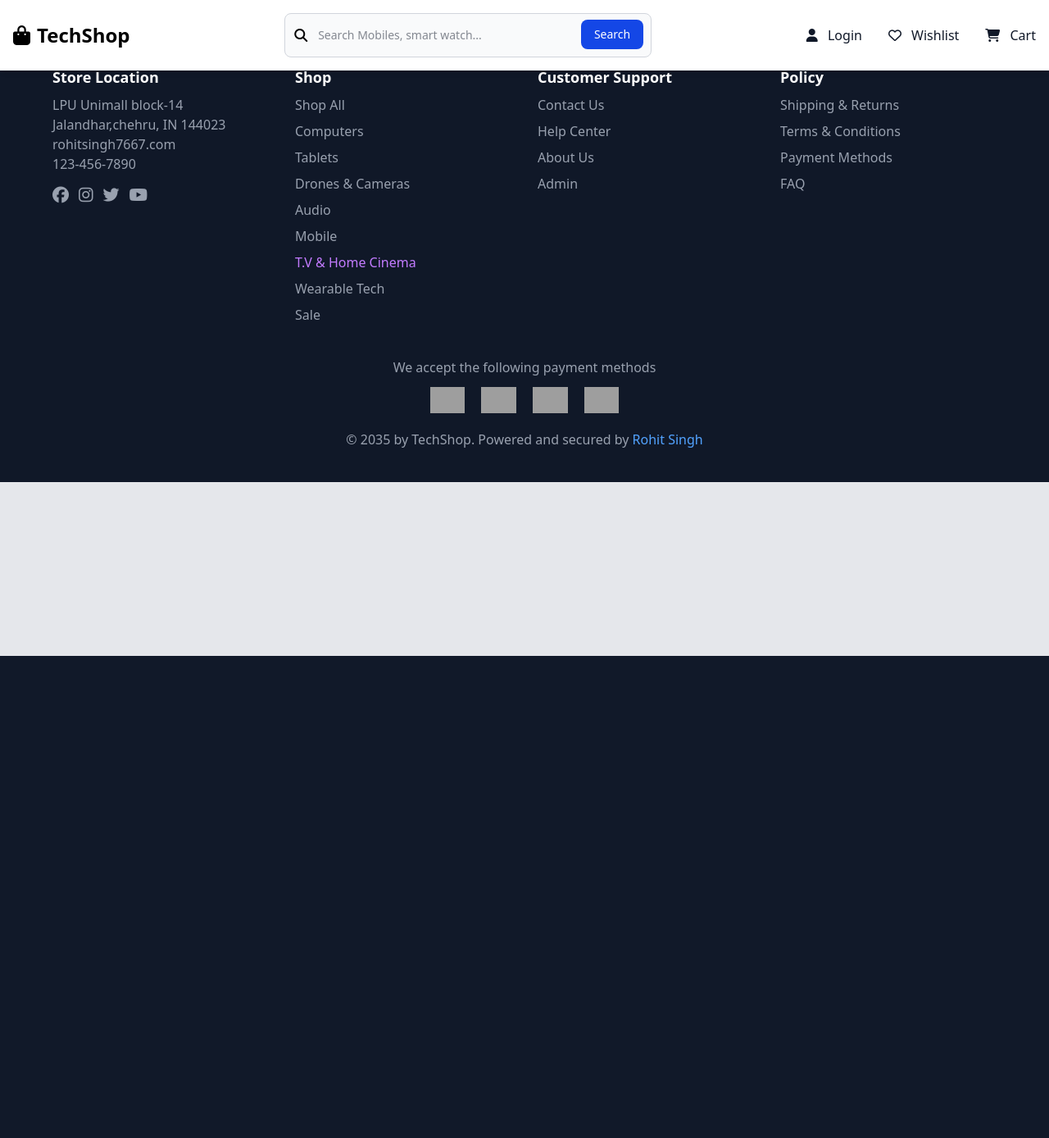
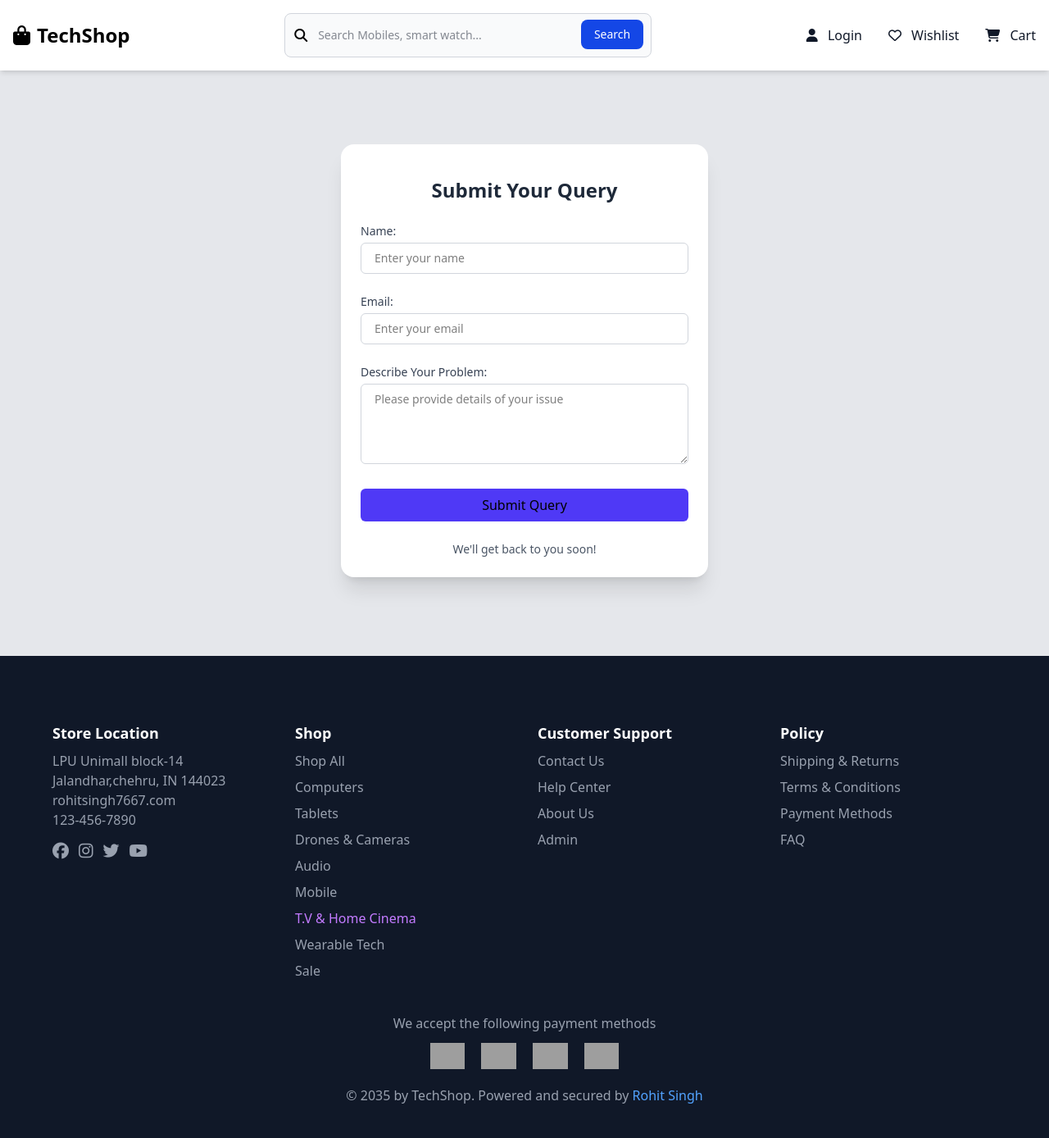
Before and after one commit to rohitsingh2814/E-commerce, a PHP site: the page made by index.php in a window 1280 px wide. Shown: the whole page at 82% size. Before the commit the page ends 800 px from the top, so only its background shows below. Run offline with PHP 8.4, Linux system fonts and the light colour scheme; style sheets or scripts are compiled from the project's sources; some libraries are stand-ins or nearby versions; grey boxes are pictures that could not be loaded.

Commit message:
help page

```diff
--- /dev/null
+++ b/client/from.php
@@ -0,0 +1,32 @@
+
+
+<div class="flex items-center justify-center h-screen bg-gray-200 pt-20 px-6">
+  <div class="p-6 bg-white rounded-2xl shadow-xl w-full max-w-md">
+    <div class="text-center">
+      <h2 class="mt-4 text-2xl font-semibold text-gray-800">Submit Your Query</h2>
+    </div>
+
+    <form class="mt-6 space-y-6" action="client/help.php" method="post">
+      <div>
+        <label for="name" class="block text-sm font-medium text-gray-700">Name:</label>
+        <input type="text" id="name" name="name" class="mt-1 w-full px-4 py-2 border border-gray-300 rounded-md focus:ring-indigo-500 focus:border-indigo-500 sm:text-sm" placeholder="Enter your name" required>
+      </div>
+
+      <div>
+        <label for="email" class="block text-sm font-medium text-gray-700">Email:</label>
+        <input type="email" id="email" name="email" class="mt-1 w-full px-4 py-2 border border-gray-300 rounded-md focus:ring-indigo-500 focus:border-indigo-500 sm:text-sm" placeholder="Enter your email" required>
+      </div>
+
+      <div>
+        <label for="problem" class="block text-sm font-medium text-gray-700">Describe Your Problem:</label>
+        <textarea id="problem" name="problem" rows="4" class="mt-1 w-full px-4 py-2 border border-gray-300 rounded-md focus:ring-indigo-500 focus:border-indigo-500 sm:text-sm" placeholder="Please provide details of your issue" required></textarea>
+      </div>
+
+      <button type="submit" class="w-full bg-indigo-600 text-black py-2 px-4 rounded-md hover:bg-indigo-700 transition duration-200 focus:outline-none focus:ring-2 focus:ring-offset-2 focus:ring-indigo-500">
+        Submit Query
+      </button>
+    </form>
+
+    <p class="mt-6 text-sm text-gray-600 text-center">We'll get back to you soon!</p>
+  </div>
+</div>
--- a/client/help.php
+++ b/client/help.php
@@ -0,0 +1,38 @@
+<?php
+// Start session if not started
+if (session_status() === PHP_SESSION_NONE) {
+  session_start();
+}
+
+
+// Check if user is not logged in
+if (!isset($_SESSION['username'])) {
+  // Redirect to login
+  header('Location: index.php?login=true');
+  exit();
+}
+
+?>
+
+
+<?php
+$showAlert = false;
+if ($_SERVER["REQUEST_METHOD"] == "POST") {
+
+
+  include '../partials/database.php';
+  $username = $_POST["name"];
+  $email = $_POST["email"];
+  $problem = $_POST["problem"];
+  $sql = "INSERT INTO queryt ( name, email, content) VALUES ('$username', '$email', '$problem')";
+  $result = mysqli_query($conn, $sql);
+
+  if ($result) {
+    echo "<script>alert('your Query is submitted');
+    window.location.href = '../index.php?help=true';
+    </script>";
+  }
+}
+
+
+?>
--- a/index.php
+++ b/index.php
@@ -34,7 +34,7 @@ elseif(isset($_GET['viewall'])){
     include ('./client/viewall.php');
 }
 elseif(isset($_GET['help'])){
-    include ('./client/help.php');
+    include ('./client/from.php');
 }
 else{
     include ('./client/home.php');
```
